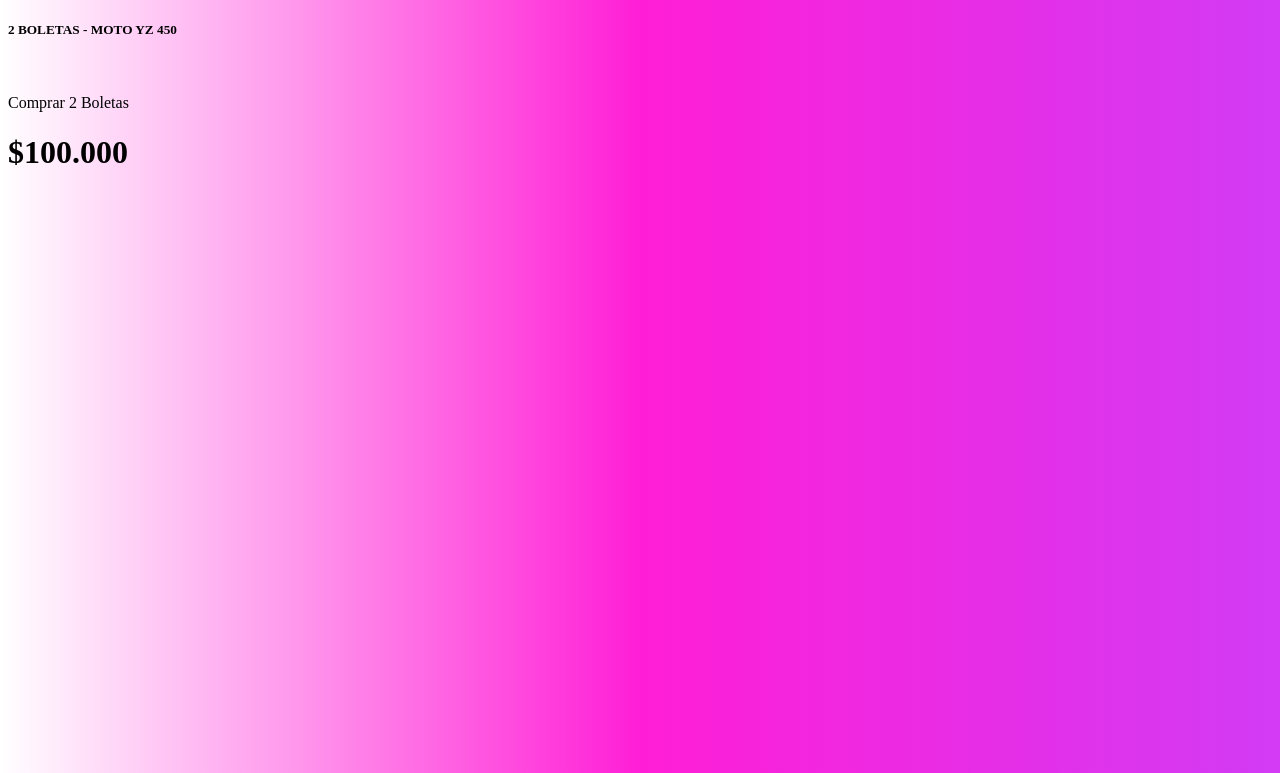
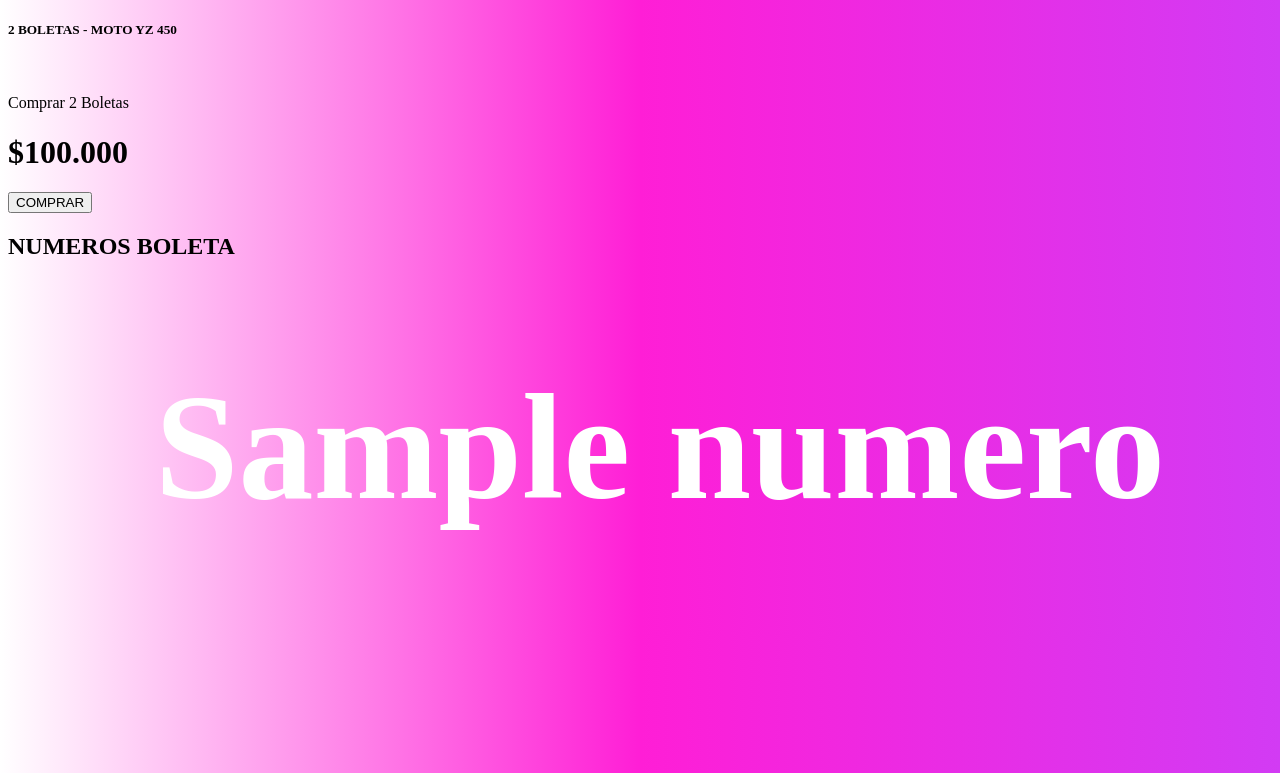
Before and after one commit to fernandoenergico11/flask-test, a Flask app: template templates/numeros.html in a window 1280 px wide. Shown: the top 773 px of the page. Run offline with Flask 2, Linux system fonts and the light colour scheme; the template is opened without the code that fills it: most values are stand-ins (such as "Sample title", 1, 10 or a date in 2020).

Commit message:
Update numeros.html

```diff
--- a/templates/numeros.html
+++ b/templates/numeros.html
@@ -34,6 +34,25 @@
       <h1>$100.000</h1>
     </label>
 
+   <form method="post" action="{{ url_for('generar_numeros') }}">
+        <button type="submit">COMPRAR</button>
+    </br>
+    </form>
+
+  {% if numeros %}
+    <div class="text-center">
+        <h2>NUMEROS BOLETA</h2>
+        <ul>
+            {% for numero in numeros %}
+            <div class="text-center">
+                <h1 style="text-align:center; color: #ffffff; font-size: 150px">{{ numero }}</h1>
+            </div>
+            {% endfor %}
+        </ul>
+    </div>
+{% endif %}
+
+
 </body>
 
 </html>
```
